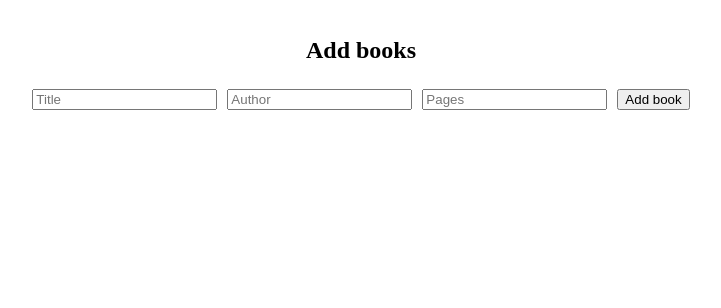
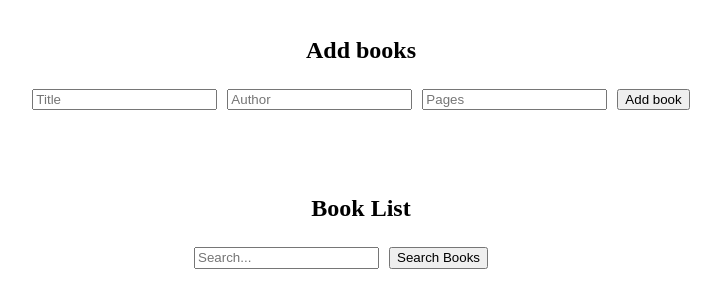
Before and after one commit to grubd14/library-book, a plain HTML site: page index.html in a window 1280 px wide. Shown: the part 188-496 px from the top of the page, without its empty margins (279-1000 px from the left). Drawn offline with Linux system fonts and the light colour scheme; a web font is replaced by a local one.

Commit message:
feat: finish the working prototype of homepage

```diff
--- a/index.html
+++ b/index.html
@@ -27,8 +27,13 @@
         <button type="submit" onclick="">Add book</button>
       </div>
     </div>
+    <div class="booklist-container">
+      <h2>Book List</h2>
       <div class="book-list">
-
+        <input type="text" name="Search" placeholder="Search..." />
+        <button type="button" onclick="">Search Books</button>
+        <ul id="books"></ul>
+      </div>
     </div>
   </body>
 </html>
--- a/style.css
+++ b/style.css
@@ -1,5 +1,5 @@
 body {
-  font-family: 'Agdasima';
+  font-family: "Agdasima";
 }
 
 .navigation-container {
@@ -8,7 +8,7 @@ body {
 }
 
 .heading {
-  font-family: 'Agdasima', sans-serif;
+  font-family: "Agdasima", sans-serif;
   font-size: 3rem;
   font-weight: 550;
 }
@@ -16,11 +16,15 @@ body {
 .books-container {
   justify-content: center;
   padding: 20px;
+}
 
+.booklist-container {
+  justify-content: center;
+  padding: 20px;
 }
 
 h2 {
-  font-family: 'Agdasima';
+  font-family: "Agdasima";
   text-align: center;
 }
 
@@ -40,3 +44,17 @@ h2 {
   display: flex;
   margin: 5px;
 }
+
+.book-list input {
+  display: inline-block;
+  margin: 5px;
+}
+.book-list {
+  display: flex;
+  justify-content: center;
+}
+
+.book-list button {
+  display: flex;
+  margin: 5px;
+}
```
Lines whose indentation alone changed are shown as unchanged.
